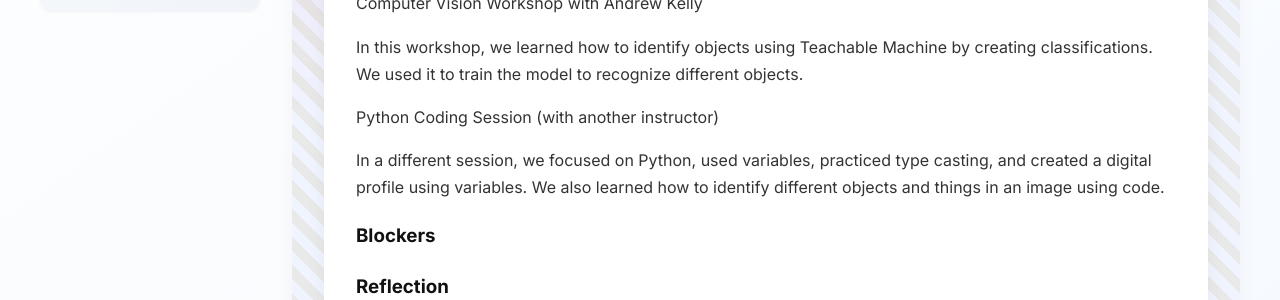
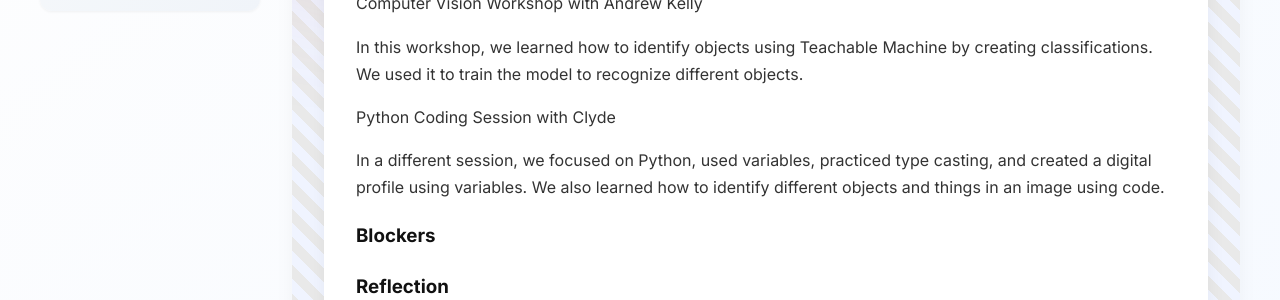
Before and after one commit to ekeiobu/ekeiobu.github.io, a Jekyll site: the page built from _posts/2025-05-29-day-3.md, in a window 1280 px wide. Shown: the part 324-624 px from the top of the page. Built offline with Jekyll 4.4.1, drawn with Linux system fonts in a browser that asks for light colours.

Commit message:
Update 2025-05-29-day-3.md

```diff
--- a/_posts/2025-05-29-day-3.md
+++ b/_posts/2025-05-29-day-3.md
@@ -11,7 +11,7 @@ what_i_learned: |
 
   In this workshop, we learned how to identify objects using Teachable Machine by creating classifications. We used it to train the model to recognize different objects.
 
-  Python Coding Session (with another instructor)
+  Python Coding Session with Clyde
 
     In a different session, we focused on Python, used variables, practiced type casting, and created a digital profile using variables. We also learned how to identify different objects and things in an image using code.
 blockers: |
```
